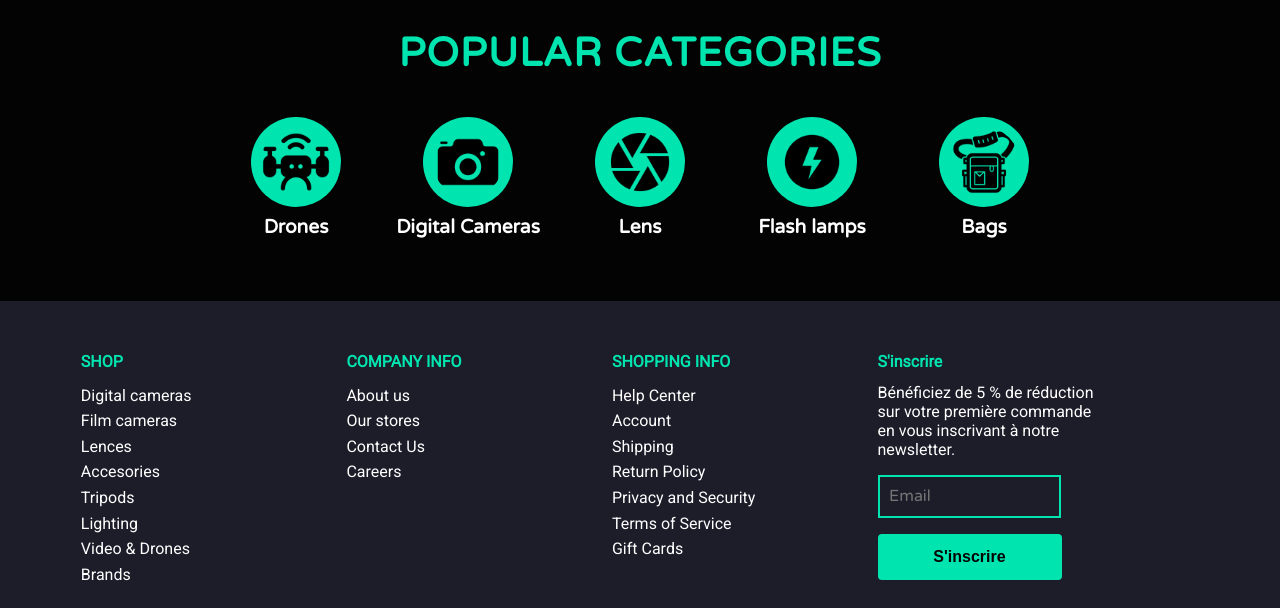
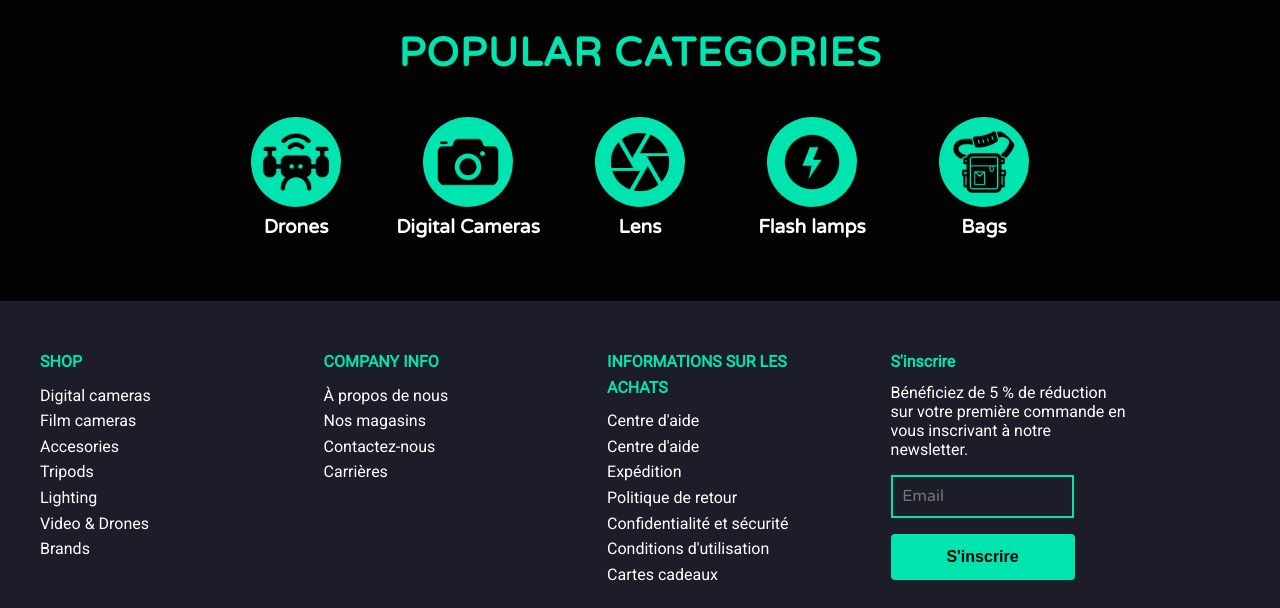
Before and after one commit to coumbashouse/coumbashouse.github.io, a plain HTML site: page shopping-cart.html in a window 1280 px wide. Shown: the part 1329-1937 px from the top of the page. Drawn offline with Linux system fonts and the light colour scheme.

Commit message:
changement

```diff
--- a/shopping-cart.html
+++ b/shopping-cart.html
@@ -161,7 +161,6 @@
             <li class="li-title">SHOP</li>
             <li><a href="#">Digital cameras</a></li>
             <li><a href="#">Film cameras</a></li>
-            <li><a href="#">Lences</a></li>
             <li><a href="#">Accesories</a></li>
             <li><a href="#">Tripods</a></li>
             <li><a href="#">Lighting</a></li>
@@ -172,22 +171,22 @@
         <nav class="footer-nav-column">
           <ul class="footer-nav-container">
             <li class="li-title">COMPANY INFO</li>
-            <li><a href="#">About us</a></li>
-            <li><a href="#">Our stores</a></li>
-            <li><a href="#">Contact Us</a></li>
-            <li><a href="#">Careers</a></li>
+            <li><a href="#">À propos de nous</a></li>
+            <li><a href="#">Nos magasins</a></li>
+            <li><a href="#">Contactez-nous</a></li>
+            <li><a href="#">Carrières</a></li>
           </ul>
         </nav>
         <nav class="footer-nav-column">
           <ul class="footer-nav-container">
-            <li class="li-title">SHOPPING INFO</li>
-            <li><a href="#">Help Center</a></li>
-            <li><a href="#">Account</a></li>
-            <li><a href="#">Shipping</a></li>
-            <li><a href="#">Return Policy</a></li>
-            <li><a href="#">Privacy and Security</a></li>
-            <li><a href="#">Terms of Service</a></li>
-            <li><a href="#">Gift Cards</a></li>
+            <li class="li-title">INFORMATIONS SUR LES ACHATS</li>
+            <li><a href="#">Centre d'aide</a></li>
+            <li><a href="#">Centre d'aide</a></li>
+            <li><a href="#">Expédition</a></li>
+            <li><a href="#">Politique de retour</a></li>
+            <li><a href="#">Confidentialité et sécurité</a></li>
+            <li><a href="#">Conditions d'utilisation</a></li>
+            <li><a href="#">Cartes cadeaux</a></li>
           </ul>
         </nav>
         <nav class="footer-nav-column subscribe">
@@ -236,7 +235,7 @@
           <p>Klarna.</p>
         </div>
       </div>
-      <p class="copyright">Copyright &copy; 2023 | Malgorzata Pick</p>
+      <p class="copyright">Copyright &copy; 2024 | Bintou Bathily</p>
     </footer>
   </body>
 </html>
```
